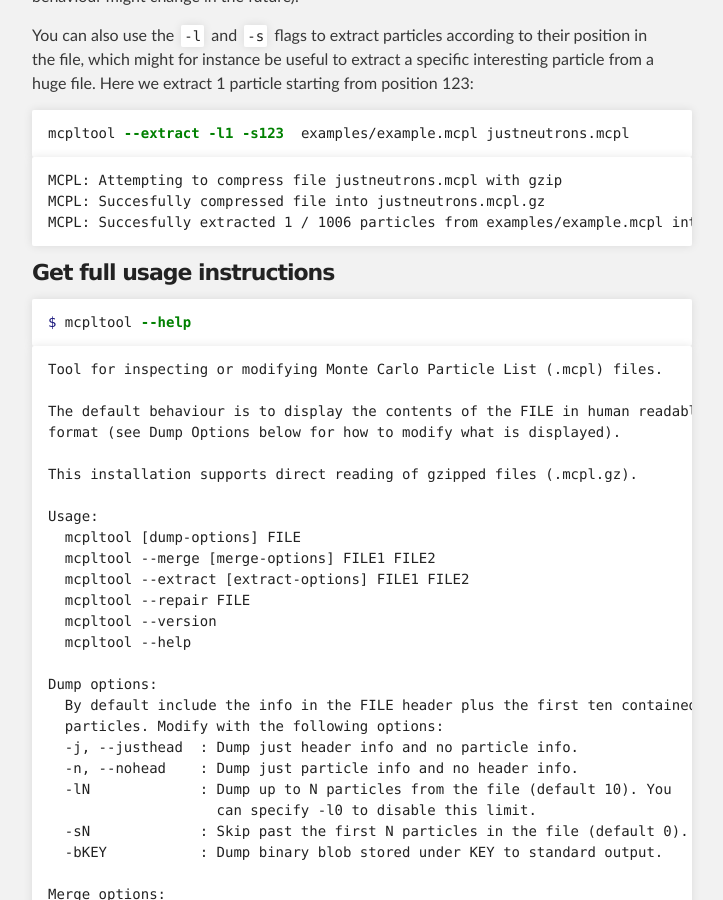
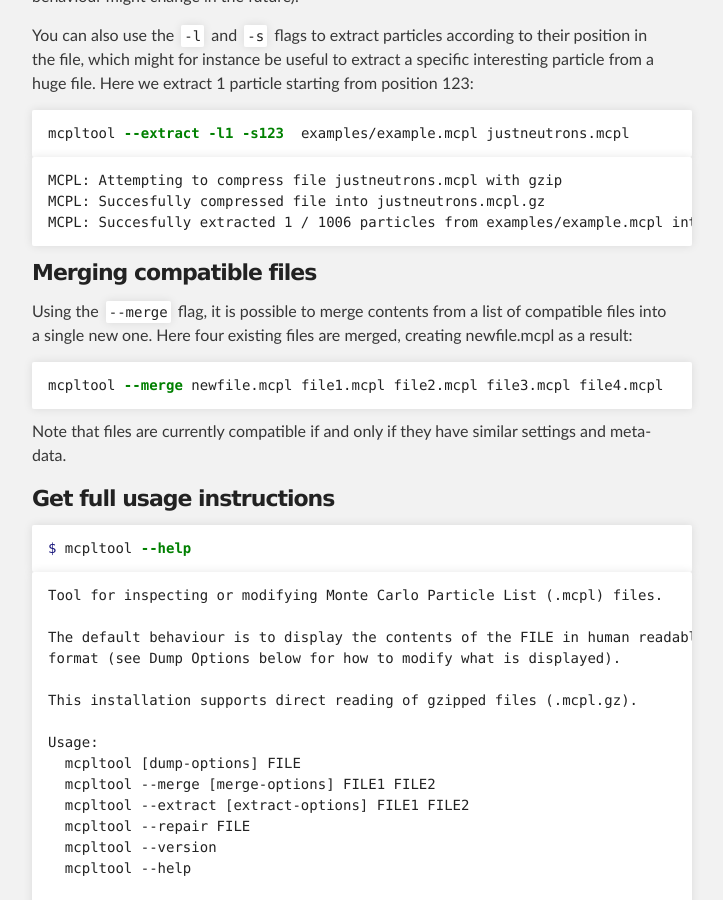
Before and after one commit to mctools/mcpl, a Jekyll site: the page built from usage_cmdline.md, in a window 1280 px wide and 900 px high, scrolled down 1857 px. Shown: the whole window, without its empty margins (288-1011 px from the left). Built offline with Jekyll 4.4.1, drawn with Linux system fonts in a browser that asks for light colours; some of the changed text lies outside the part shown.

Commit message:
Update usage_cmdline.md
Add --merge example

````diff
--- a/usage_cmdline.md
+++ b/usage_cmdline.md
@@ -85,6 +85,16 @@ MCPL: Succesfully compressed file into justneutrons.mcpl.gz
 MCPL: Succesfully extracted 1 / 1006 particles from examples/example.mcpl into justneutrons.mcpl.gz
 ```
 
+### Merging compatible files
+
+Using the `--merge` flag, it is possible to merge contents from a list of compatible files into a single new one. Here four existing files are merged, creating newfile.mcpl as a result:
+
+```shell
+mcpltool --merge newfile.mcpl file1.mcpl file2.mcpl file3.mcpl file4.mcpl
+```
+
+Note that files are currently compatible if and only if they have similar settings and meta-data.
+
 ### Get full usage instructions
 
 ```shell
````
